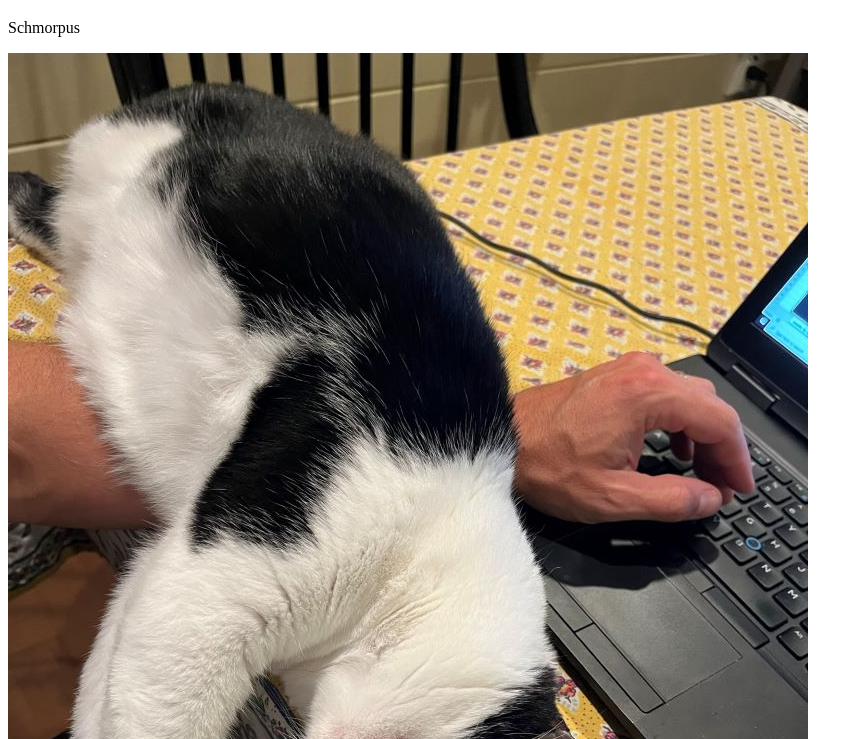
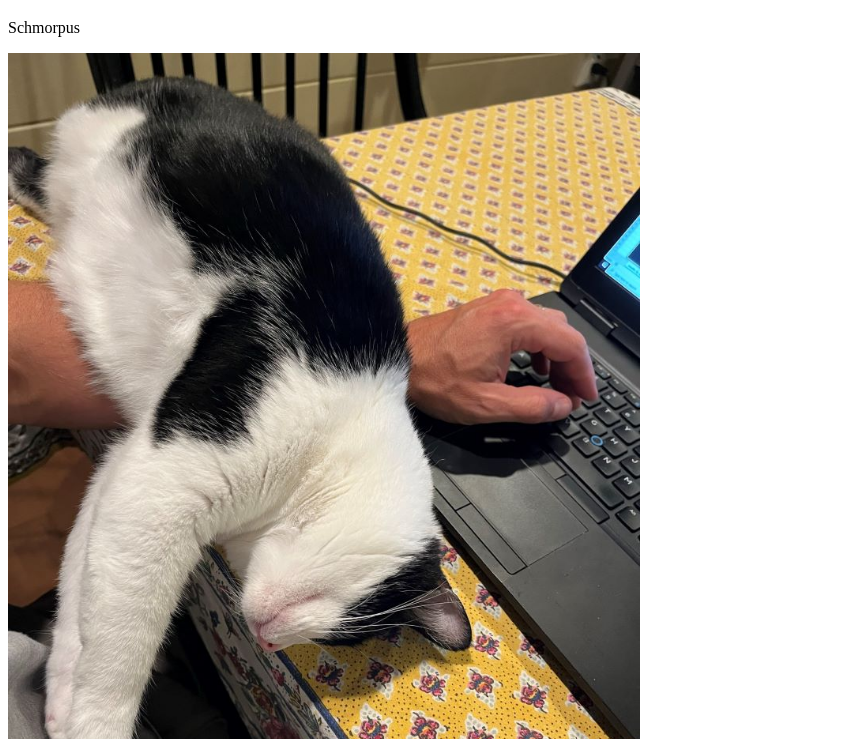
Before and after one commit to schmorpus/schmorpus.github.io, a plain HTML site: page index.html in a window 1280 px wide. Shown: the part 61-800 px from the top of the page, without its empty margins (0-863 px from the left). Drawn offline with Linux system fonts and the light colour scheme.

Commit message:
Update schmorpus.css

```diff
--- a/schmorpus.css
+++ b/schmorpus.css
@@ -4,5 +4,7 @@ h1 {
 }
 
 img {
-  width: 800px;
+  width: 50%;
+  margin-right: auto;
+  margin-left: auto;
 }
```
